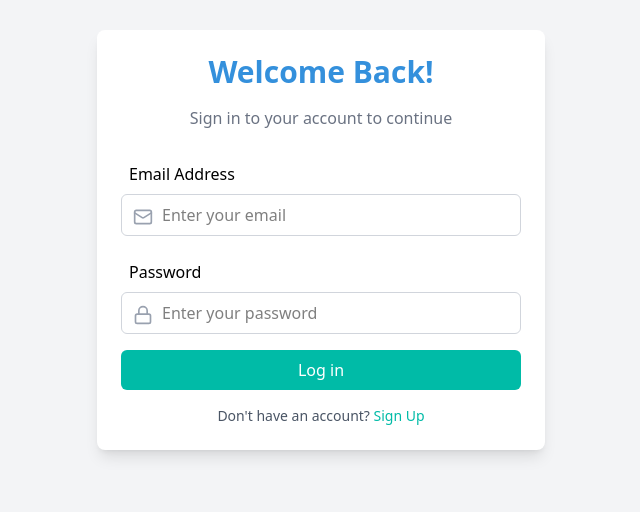
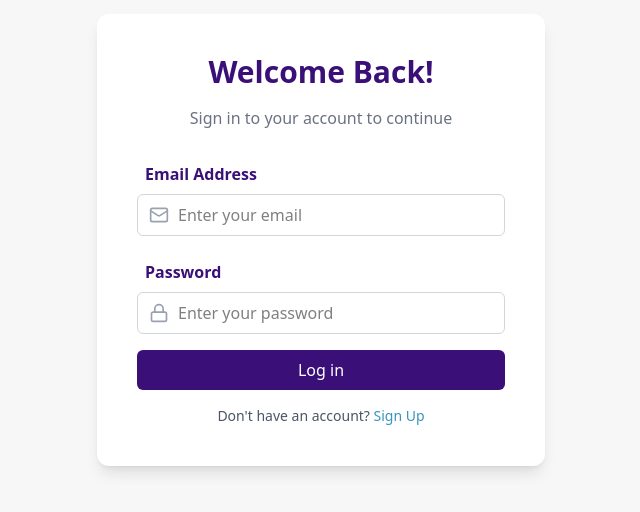
Before and after one commit to Praneetaa/Internship-Portal, a React (Vite) app in the folder Frontend/: page / in a window 1280 px wide. Shown: the part 160-672 px from the top of the page, without its empty margins (319-959 px from the left). Built offline with nearby package versions, Linux system fonts and the light colour scheme.

Commit message:
Structured Sign Up page

```diff
--- a/Frontend/src/index.css
+++ b/Frontend/src/index.css
@@ -1,7 +1,10 @@
 @import "tailwindcss";
+@tailwind base;
+@tailwind components;
+@tailwind utilities;
 
 @theme {
-    --color-primary: #3490dc;
-    --color-primary-light: #6cb2eb;
-    --color-primary-dark: #2779bd;
-    }
+   --color-primary: #3a1078;
+   --color-primary-light: #6cb2eb;
+   --color-primary-dark: #2779bd;
+}
--- a/Frontend/src/pages/Auth/Login.jsx
+++ b/Frontend/src/pages/Auth/Login.jsx
@@ -1,75 +1,130 @@
-import { useState } from 'react';
-import { motion } from 'framer-motion';
-import {Mail, Lock, Eye, EyeOff, Loader, AlertCircle, CheckCircle} from 'lucide-react';
-import { Link } from 'react-router-dom';
-
-
+import { useState } from "react";
+import { motion } from "framer-motion";
+import {
+   Mail,
+   Lock,
+   Eye,
+   EyeOff,
+   Loader,
+   AlertCircle,
+   CheckCircle,
+} from "lucide-react";
+import { Link } from "react-router-dom";
 
 const Login = () => {
+   const [formData, setFormData] = useState({
+      email: "",
+      password: "",
+      rememberMe: false,
+   });
 
-    // const [formData, setFormData] = useState({
-    //     email:'',
-    //     password:'',
-    //     rememberMe: false
-    // });
+   const handleInputChange = (e) => {
+      const { name, value } = e.target;
+      console.log({ name, value });
+      setFormData((prev) => ({
+         ...prev,
+         [name]: value,
+      }));
+   };
 
-    const [email, setEmail] = useState("");
-    const [password, setPassword] = useState("");
-    const [showPassword, setshowPassword] = useState(false);
-
-    const handleLogin = (e) => {
+   const handleLogin = async (e) => {
       console.log(e);
       e.preventDefault();
-        console.log({email, password});
-    }
+      console.log({ formData });
+   };
 
    return (
-        <div className ='flex justify-center items-center h-screen bg-gray-100'>
-            <div className='w-md max-wd-md bg-white p-6 rounded-lg shadow-lg'>
-            <h2 className ='text-3xl font-bold text-center text-primary mb-4'>Welcome Back!</h2>
-            <p className='text-center text-gray-500 mb-6'>Sign in to your account to continue</p>
+      <div
+         className="flex justify-center items-center h-screen"
+         style={{ backgroundColor: "#F7F7F8" }}
+      >
+         <motion.div
+            initial={{ opacity: 0, y: 20 }}
+            animate={{ opacity: 1, y: 0 }}
+            transition={{ duration: 0.6 }}
+            className=""
+         >
+            <div className="w-md max-w-md bg-white p-10 rounded-xl shadow-lg">
+               <h2 className="text-3xl font-bold text-center text-primary mb-4">
+                  Welcome Back!
+               </h2>
+               <p className="text-center text-gray-500 mb-6">
+                  Sign in to your account to continue
+               </p>
 
-            <form
-            onSubmit={handleLogin}
-            className='space-y-4'>
-
-                <div className='relative'>
-                <label className='block p-2'>Email Address </label>
-                <Mail className='absolute left-3 top-1/2 translate-y-3 text-gray-400' size={20}/>
+               <form onSubmit={handleLogin} className="space-y-4">
+                  {/*Email*/}
+                  <div>
+                     <label className="block p-2 text-primary font-bold">
+                        Email Address
+                     </label>
+                     <div className="relative">
+                        <Mail
+                           className="absolute left-3 top-1/2 -translate-y-1/2 text-gray-400"
+                           size={20}
+                        />
                         <input
                            type="email"
+                           name="email"
                            placeholder="Enter your email"
-                onChange={(e) => setEmail(e.target.value)}
+                           value={formData.email}
+                           onChange={handleInputChange}
+                           className="w-full p-2 pl-10 border border-gray-300 rounded-md focus:outline-none focus:ring-2 focus:ring-teal-500"
                            required
-                className='w-full p-2 pl-10 border border-gray-300 rounded-md focus:outline-none focus:ring-2 focus:ring-teal-500'
                         />
-                </div>
-
-                <div className='relative'>
-                <label className='block p-2'>Password </label>
-                <Lock className='absolute left-3 top-1/2 translate-y-3 text-gray-400' size={20}/>
-                <input
-                type="password"
-                placeholder="Enter your password"
-                onChange={(e) => setPassword(e.target.value)}
-                required
-                className='w-full p-2 pl-10 border border-gray-300 rounded-md focus:outline-none focus:ring-2 focus:ring-teal-500'
-                />
-                </div>
-
-                <button type="submit"
-                className='w-full bg-teal-500 text-white py-2 rounded-md hover:bg-teal-600 transition-colors '>Log in</button>
-            </form>
-
-            <p className='text-sm text-center mt-4 text-gray-600'>Don't have an account? {" "} <Link to ="/Signup" className='text-teal-500 hover:underline'
-            >Sign Up
-            </Link>
-            </p>
-
                      </div>
                   </div>
 
-    )
+                  {/*Password*/}
+                  <div>
+                     <label className="block p-2 text-primary font-bold">
+                        Password{" "}
+                     </label>
+                     <div className="relative">
+                        <Lock
+                           className="absolute left-3 top-1/2 -translate-y-1/2 text-gray-400"
+                           size={20}
+                        />
+                        <input
+                           type="password"
+                           name="password"
+                           placeholder="Enter your password"
+                           value={formData.password}
+                           onChange={handleInputChange}
+                           className="w-full p-2 pl-10 border border-gray-300 rounded-md focus:outline-none focus:ring-2 focus:ring-teal-500"
+                           required
+                        />
+                     </div>
+                  </div>
+
+                  <button
+                     type="submit"
+                     className="w-full b text-white py-2 rounded-md transition-colors"
+                     style={{ backgroundColor: "#3A1078" }}
+                     onMouseOver={(e) =>
+                        (e.currentTarget.style.backgroundColor = "#4E31AA")
                      }
+                     onMouseOut={(e) =>
+                        (e.currentTarget.style.backgroundColor = "#3A1078")
+                     }
+                  >
+                     Log in
+                  </button>
+               </form>
+               <p className="text-sm text-center mt-4 text-gray-600">
+                  Don't have an account?{" "}
+                  <Link
+                     to="/Signup"
+                     style={{ color: "#3795BD" }}
+                     className="hover:underline"
+                  >
+                     Sign Up
+                  </Link>
+               </p>
+            </div>
+         </motion.div>
+      </div>
+   );
+};
 
 export default Login;
--- a/Frontend/src/pages/Auth/Signup.jsx
+++ b/Frontend/src/pages/Auth/Signup.jsx
@@ -1,75 +1,124 @@
 import { useState } from "react";
-import { Link } from 'react-router-dom';
-import {motion} from 'framer-motion';
-
+import { Link } from "react-router-dom";
+import {
+   Mail,
+   Lock,
+   Eye,
+   EyeOff,
+   User,
+   Loader,
+   AlertCircle,
+   CheckCircle,
+} from "lucide-react";
+import { motion } from "framer-motion";
 
 const Signup = () => {
+   const [formData, setFormData] = useState({
+      fullName: "",
+      email: "",
+      password: "",
+      confirmPassword: "",
+      role: "",
+      avatar: null,
+   });
+   const handleInputChange = (e) => {
+      const { name, value } = e.target;
+      console.log({ name, value });
+      setFormData((prev) => ({
+         ...prev,
+         [name]: value,
+      }));
+   };
 
-const [firstName, setFirstName] = useState("");
-const [lastName, setLastName] = useState("");
-const [email, setEmail] = useState("");
-const [password, setPassword] = useState("");
-const [confirmPassword, setConfirmPassword] = useState("");
-const [role, setRole] = useState("");
+   const handleRoleChange = (role) => {};
 
+   const handleAvatarChange = (e) => {};
 
-
-const handleSignup = (e) => {
+   const handleSignup = async (e) => {
       e.preventDefault();
       if (password !== confirmPassword) {
          alert("Passwords do not match!");
          return;
       }
 
-    console.log({ firstName, lastName, email, password, role });
-
+      console.log({ formData });
    };
-
 
    return (
       <div>
-            <h2>Signup</h2>
-            <form onSubmit={handleSignup}>
+         <h2>Create Account</h2>
+         <p>something</p>
+         <motion.div
+            initial={{ opacity: 0, y: 20 }}
+            animate={{ opacity: 1, y: 0 }}
+            transition={{ duration: 0.6 }}
+            className=""
+         >
+            <form onSubmit={handleSignup} className="">
+               {/*Full Name*/}
+               <div>
+                  <label className="">Full Name</label>
+                  <div className="">
+                     <User className="" />
                      <input
                         type="text"
-            placeholder="First Name"
-            onChange={(e) => setFirstName(e.target.value)}
+                        name="fullName"
+                        value={formData.fullName}
+                        placeholder="Enter your full name"
+                        onChange={handleInputChange}
                         required
                      />
+                  </div>
+               </div>
+               {/*Email*/}
+               <div>
+                  <label className="">Email Address</label>
+                  <div className="">
+                     <Mail className="" />
                      <input
-            type="text"
-            placeholder="Last Name"
-            onChange={(e) => setLastName(e.target.value)}
+                        type="email"
+                        name="email"
+                        value={formData.email}
+                        placeholder="Enter your email"
+                        onChange={handleInputChange}
                         required
                      />
+                  </div>
+               </div>
+               {/*Password*/}
+               <div>
+                  <label className="">Password</label>
+                  <div className="">
+                     <Lock className="" />
                      <input
-            type="email"
-            placeholder="Enter your email"
-            onChange={(e) => setEmail(e.target.value)}
+                        type="password"
+                        name="password"
+                        value={formData.password}
+                        placeholder="Enter your password"
+                        onChange={handleInputChange}
                         required
                      />
-            <input
-            type="password"
-            placeholder="Enter your password"
-            onChange={(e) => setPassword(e.target.value)}
-            required
-            />
-            <input type="password"
-            placeholder="confirm your password"
-            onChange={(e) => setConfirmPassword(e.target.value)}
-            required
-            />
+                  </div>
+               </div>
+
+               <div>
+                  {/*Role*/}
                   <label>Are you "</label>
                   <select onChange={(e) => setRole(e.target.value)} required>
                      <option value="explorer">Explorer</option>
                      <option value="organization">Organization</option>
                   </select>
+               </div>
+
                <button type="submit">Sign Up</button>
             </form>
 
-            <p>Already have an account? <Link to ="/">Log in</Link></p>
+            <p>
+               Already have an account? <Link to="/">Log in</Link>
+            </p>
+         </motion.div>
       </div>
-    )
-}
+   );
+};
 
 export default Signup;
--- /dev/null
+++ b/Frontend/tailwind.config.js
@@ -0,0 +1,11 @@
+export default {
+   theme: {
+      extend: {
+         colors: {
+            primary: "#3A1078",
+            "primary-light": "#6CB2EB",
+            "primary-dark": "#2779BD",
+         },
+      },
+   },
+};
```
Also changed, not shown: Frontend/src/App.jsx (+6 -8 lines), Frontend/package.json (indentation only), 1 other file (tests, documents, lock files or other folders). Lines whose indentation alone changed are shown as unchanged.
